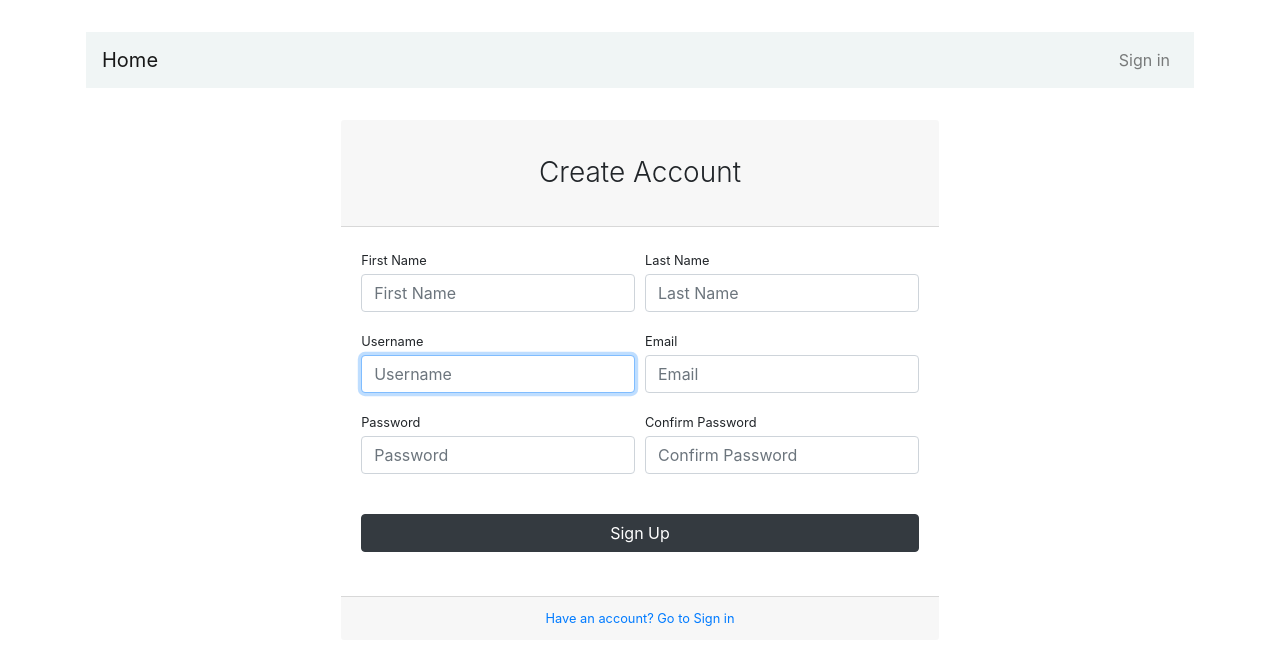
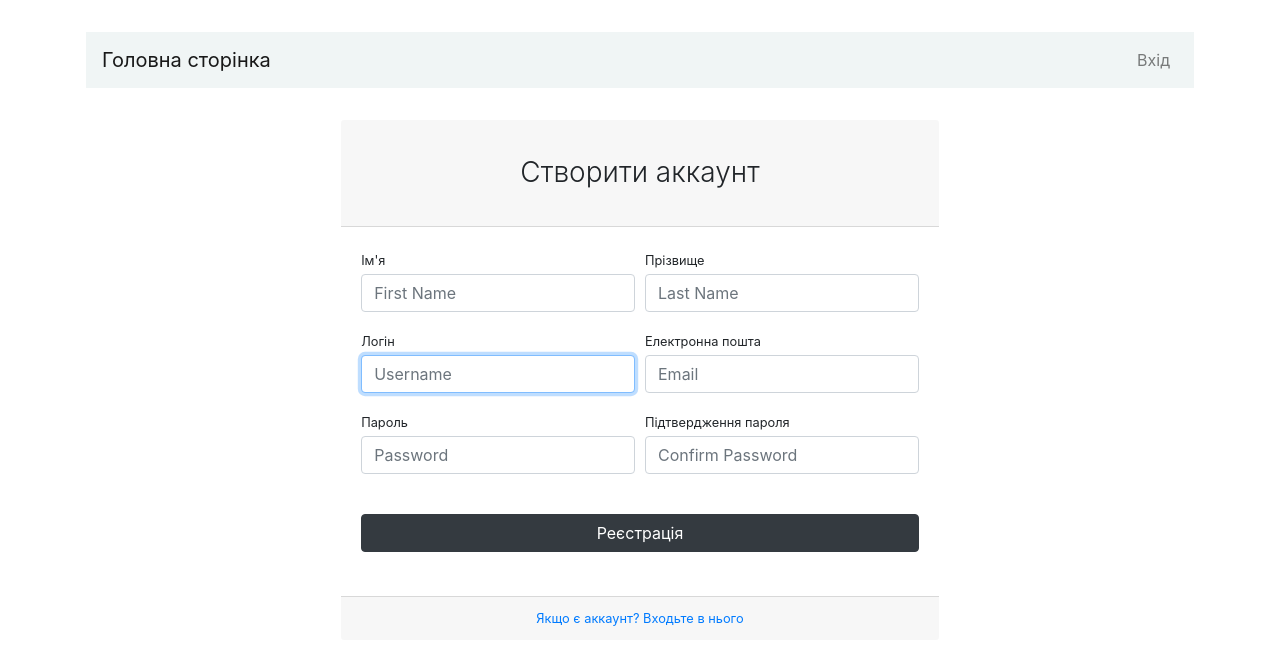
Before and after one commit to andriiko489/EduQual, a Django app: page /accounts/register/ in a window 1280 px wide. Shown: the top 665 px of the page. Run offline with Django 4.2, Linux system fonts and the light colour scheme; some libraries are stand-ins or nearby versions.

Commit message:
A lot of Changes with login system text and remake MSing In button

```diff
--- a/users/templates/users/base.html
+++ b/users/templates/users/base.html
@@ -18,19 +18,18 @@
     <div class="row">
       <div class="col-md-12">
         <nav class="navbar navbar-expand-md navbar-light " style="background-color: #f0f5f5">
-          <a href="/" class="navbar-brand">Home</a>
+          <a href="/" class="navbar-brand">Головна сторінка</a>
             <button type="button" class="navbar-toggler" data-toggle="collapse" data-target="#navbarCollapse">
                 <span class="navbar-toggler-icon"></span>
             </button>
             <div class="collapse navbar-collapse" id="navbarCollapse">
                 <div class="navbar-nav ml-auto">
                   {% if user.is_authenticated %}
-                    <a href="{% url 'users-profile' %}" class="nav-item nav-link">Profile</a>
-                    <a href="{% url 'logout' %}" class="nav-item nav-link">Logout</a>
+                    <a href="{% url 'users-profile' %}" class="nav-item nav-link">Профіль</a>
+                    <a href="{% url 'logout' %}" class="nav-item nav-link">Вихід</a>
                   {% else %}
-                    <a href="{% url 'login' %}" class="nav-item nav-link">Sign in</a>
+                    <a href="{% url 'login' %}" class="nav-item nav-link">Вхід</a>
                   {% endif %}
-
                 </div>
             </div>
         </nav>
--- a/users/templates/users/logout.html
+++ b/users/templates/users/logout.html
@@ -3,11 +3,11 @@
 {% block content %}
     <div class="card" style="width: 18rem;">
         <div class="card-body">
-        <h5 class="card-title">You have been logged out</h5>
+        <h5 class="card-title">Ви вийшли</h5>
         <p class="card-text">
-            Thanks for your time, contact me for any comments or suggestions using my email address.
+            Дякую за ваш час. Зв’яжіться зі мною, щоб отримати коментарі чи пропозиції, використовуючи мою електронну адресу.
         </p>
-        <br><hr><a href="{% url 'login' %}" class="btn btn-primary">Sign in again</a>
+        <br><hr><a href="{% url 'login' %}" class="btn btn-primary">Увійти повторно</a>
         </div>
     </div>
 
--- a/users/templates/users/password_reset_complete.html
+++ b/users/templates/users/password_reset_complete.html
@@ -5,7 +5,7 @@
             <div class="col-lg-5">
                 <div class="card shadow-lg border-0 rounded-lg mt-0 mb-3">
                     <div class="alert alert-info">
-                        Your password has been set. You may go ahead and <a href="{% url 'login' %}">Login Here</a>
+                        Ваш пароль встановлено. Ви можете продовжити <a href="{% url 'login' %}">Вхід тут</a>
                     </div>
                 </div>
             </div>
--- a/users/templates/users/register.html
+++ b/users/templates/users/register.html
@@ -7,7 +7,7 @@
                 <div class="col-lg-7">
                     <div class="card shadow-lg border-0 rounded-lg mt-0 mb-5">
                         <div class="card-header justify-content-center">
-                        	<h3 class="font-weight-light my-4 text-center">Create Account</h3>
+                        	<h3 class="font-weight-light my-4 text-center">Створити аккаунт</h3>
                         </div>
                         <div class="card-body">
                             <form method="POST">
@@ -27,13 +27,13 @@
                                 <div class="form-row">
                                     <div class="col-md-6">
                                         <div class="form-group">
-                                            <label class="small mb-1">First Name</label>
+                                            <label class="small mb-1">Ім'я</label>
                                             {{ form.first_name }}
                                         </div>
                                     </div>
                                     <div class="col-md-6">
                                         <div class="form-group">
-                                            <label class="small mb-1">Last Name</label>
+                                            <label class="small mb-1">Прізвище</label>
                                             {{ form.last_name }}
                                         </div>
                                     </div>
@@ -41,13 +41,13 @@
                                 <div class="form-row">
                                     <div class="col-md-6">
 		                                <div class="form-group">
-		                                	<label class="small mb-1">Username</label>
+		                                	<label class="small mb-1">Логін</label>
 		                                    {{ form.username }}
 		                                </div>
 		                            </div>
                                     <div class="col-md-6">
 		                                <div class="form-group">
-		                                	<label class="small mb-1">Email</label>
+		                                	<label class="small mb-1">Електронна пошта</label>
 		                                    {{ form.email }}
 		                                </div>
 		                            </div>
@@ -55,7 +55,7 @@
                                 <div class="form-row">
                                     <div class="col-md-6">
                                         <div class="form-group">
-                                            <label class="small mb-1">Password</label>
+                                            <label class="small mb-1">Пароль</label>
                                             {{ form.password1 }}
                                             {{ form.errors.password }}
                                         </div>
@@ -63,19 +63,19 @@
                                     <div class="col-md-6">
 
                                         <div class="form-group">
-                                            <label class="small mb-1">Confirm Password</label>
+                                            <label class="small mb-1">Підтвердження пароля</label>
                                             {{ form.password2 }}
                                         </div>
                                     </div>
                                 </div>
                                 <div class="form-group mt-4 mb-0">
-                                    <button type="submit" class="col-md-12 btn btn-dark">Sign Up</button><br><br>
+                                    <button type="submit" class="col-md-12 btn btn-dark">Реєстрація</button><br><br>
                                 </div>
                             </form>
                         </div>
                         <div class="card-footer text-center">
                             <div class="small">
-                                <a href="{% url 'login' %}">Have an account? Go to Sign in</a>
+                                <a href="{% url 'login' %}">Якщо є аккаунт? Входьте в нього</a>
                             </div>
                         </div>
                     </div>
```
Also changed, not shown: users/templates/users/change_password.html (+4 -4 lines), users/templates/users/home.html (+5 -6 lines), users/templates/users/login.html (+9 -9 lines), users/templates/users/password_reset.html (+5 -5 lines), users/templates/users/password_reset_confirm.html (+6 -6 lines), users/templates/users/password_reset_email.html (+6 -6 lines), users/templates/users/profile.html (+6 -6 lines).
